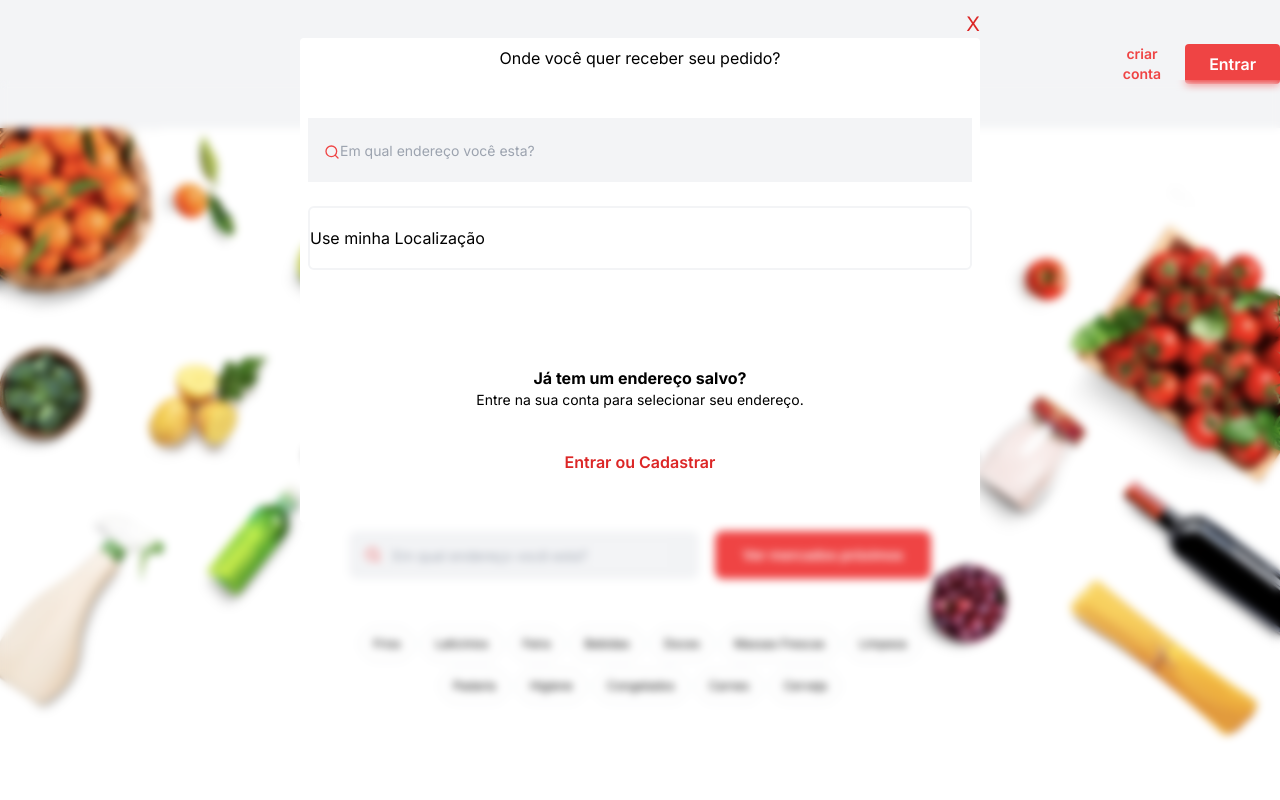
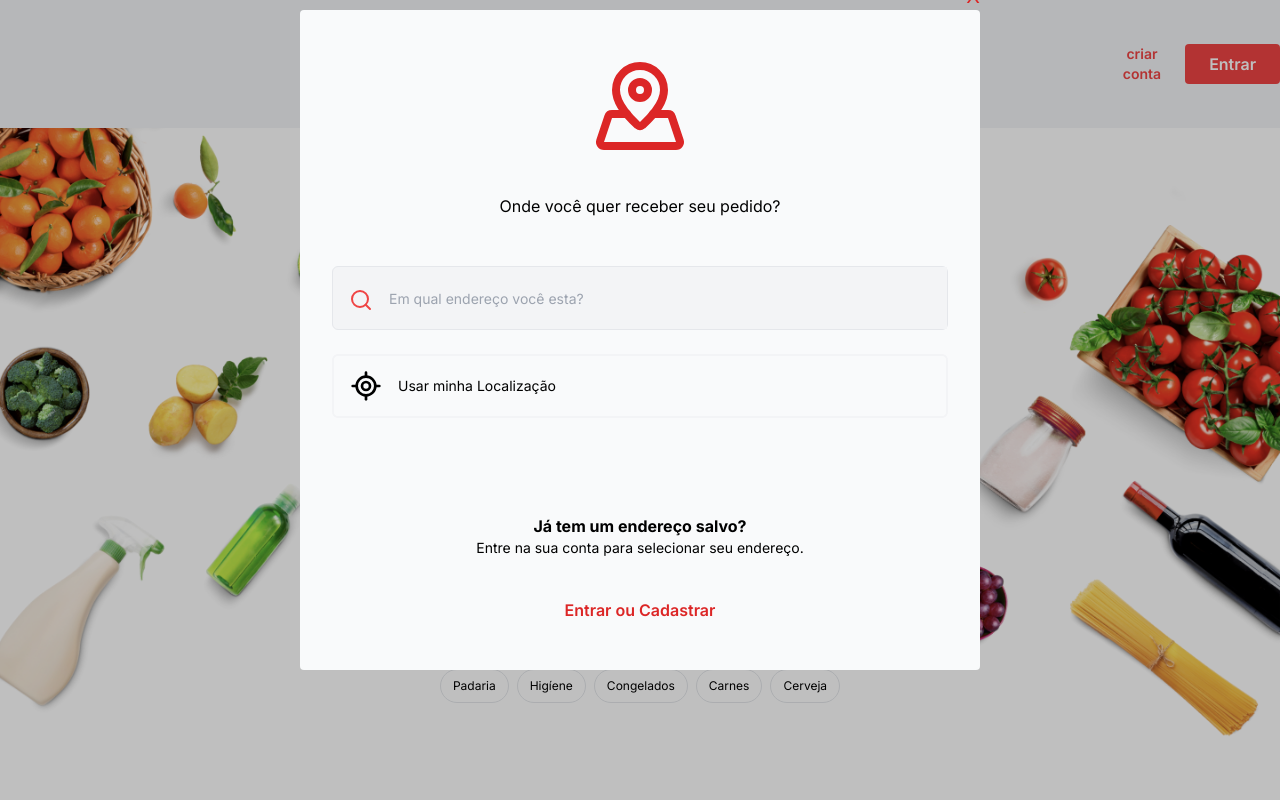
Before and after one commit to LuanMartinsx/clone-ifood, a Next.js app: page / in a window 1280 px wide. Both pictures are taken after a click on the button "Ver mercados próximos". Shown: the top 800 px of the page. Built offline with nearby package versions, Linux system fonts and the light colour scheme.

Commit message:
Finalizada primeira modal, iniciando a segunda

```diff
--- a/src/app/page.tsx
+++ b/src/app/page.tsx
@@ -3,7 +3,7 @@
 import Image from 'next/image'
 import Link from "next/link"
 import { Poppins } from 'next/font/google'
-import { BadgeCheck, ChevronRight, Facebook, Search, Twitter, Youtube, Instagram  } from 'lucide-react';
+import { BadgeCheck, ChevronRight, Facebook, Search, Twitter, Youtube, Instagram, LocateFixed, MapPinned  } from 'lucide-react';
 import { useState } from 'react';
 import Modal from '@/components/modal';
 
@@ -15,9 +15,14 @@ const poppins = Poppins({
 })
 export default function Home() {
   const [modalOpen, setModalOpen] = useState(false)
+  const [modalOpen2, setModalOpen2] = useState(false)
 
   const OpenModal = () => {
     setModalOpen(true)
+  }
+
+  const openModal2 = () => {
+    setModalOpen2(true)
   }
 
 
@@ -84,14 +89,21 @@ export default function Home() {
 
 
       <Modal isOpen={modalOpen} onClose={() => setModalOpen(false)}>
-        <div>
+        <div className='h-full w-full'>
+          <div className='flex justify-center'> <MapPinned className='h-24 w-24 my-10 text-red-600' /></div>
           <h1 className='flex justify-center mb-12'>Onde você quer receber seu pedido?</h1>
-          <div className='flex w-full h-16 justify-center items-center bg-gray-100 mb-6'>
-          <span className='bg-gray-100'><Search className='h-4 w-4 mt-1 ml-4 text-red-500'/></span>
-          <input type="text" placeholder='Em qual endereço você esta?' className='bg-gray-100 w-full h-full text-sm'/>
+          <div className='flex w-[616px] h-16 justify-center items-center bg-gray-100 mb-6 gap-4 ml-6 border rounded-md'>
+          <span className='bg-gray-100 flex justify-center'><Search className='h-6 w-6 mt-1 ml-4 text-red-500'/></span>
+          <input onClick={openModal2} type="text" placeholder='Em qual endereço você esta?' className=' flex bg-gray-100 w-full h-full text-sm'/>
+          <Modal isOpen={modalOpen2} onClose={() => setModalOpen2(false)}>
+            <div>
+            <div className='flex justify-center'> <MapPinned className='h-24 w-24 my-10 text-red-600' /></div>
+            <h1 className='flex justify-center mb-12'>Onde você quer receber seu pedido?</h1>
+            </div>
+          </Modal>
           </div>
-          <div>
-            <button className='w-full h-16 text-start border-2 border-gray-100 rounded-md mb-24'>Use minha Localização</button>
+          <div className='flex flexr-row items-center'>
+            <button className=' flex w-full h-16 text-start mx-6 border-2 border-gray-100 rounded-md mb-24 items-center gap-4 text-sm'><LocateFixed className='h-8 w-8 ml-4' />Usar minha Localização</button>
           </div>
 
           <div className='flex flex-col justify-center items-center mb-10'>
--- a/src/components/modal.tsx
+++ b/src/components/modal.tsx
@@ -13,10 +13,10 @@ const Modal: React.FC<ModalProps> = ({ isOpen, onClose, children }) => {
   if (!isOpen) return null;
 
   return (
-    <div className="fixed inset-0 bg-opacity-25 backdrop-blur-sm flex justify-center items-center mt-20">
-      <div className="w-[680px] h-[860px] flex flex-col">
+    <div className="fixed backdrop-brightness-75 flex justify-center items-center mt-20 z-50 w-full h-full -top-20 ">
+      <div className="w-[680px] h-[860px] flex flex-col mt-6">
         <button onClick={() => onClose()} className="text-red-600 text-xl place-self-end">X</button>
-        <div className="bg-white p-2 rounded text-black">{children}</div>
+        <div className="bg-gray-50 p-2 rounded text-black ">{children}</div>
       </div>
     </div>
   );
```
